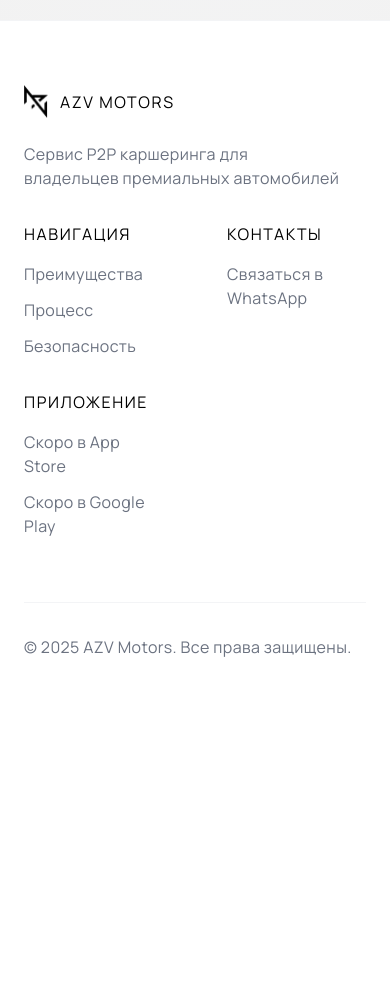
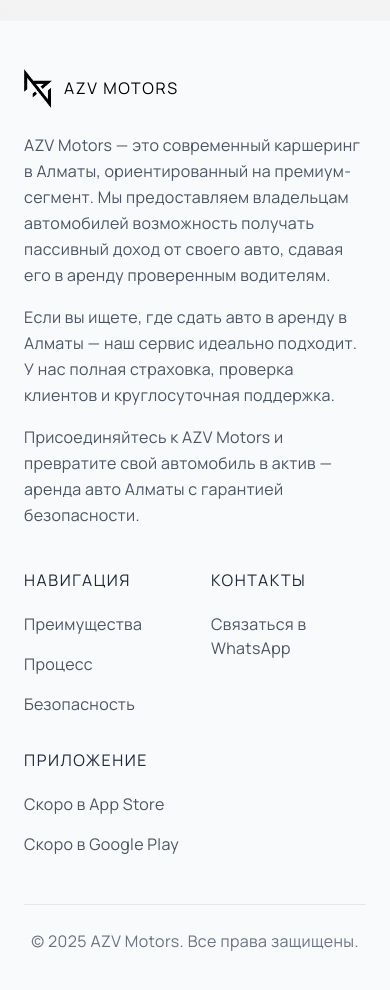
Before and after one commit to rondlsl/axis_motors_backend, a Next.js app in the folder frontend/: page / in a window 390 px wide. Shown: the part 5900-6890 px from the top of the page. Before the commit the page ends 6623 px from the top, so only its background shows below. Built offline with nearby package versions, Linux system fonts and the light colour scheme.

Commit message:
feat: seo optimization

```diff
--- a/frontend/src/app/page.tsx
+++ b/frontend/src/app/page.tsx
@@ -4,6 +4,8 @@
 import Link from "next/link"
 import Image from "next/image"
 import {ArrowRight, Menu, X, ChevronDown} from "lucide-react"
+import Head from 'next/head'
+
 
 export default function Home() {
     const [isMenuOpen, setIsMenuOpen] = useState(false)
@@ -96,6 +98,37 @@
 
     return (
         <div className="min-h-screen bg-white text-black">
+            <Head>
+                <title>AZV Motors — Каршеринг премиальных авто в Алматы | Сдайте авто и зарабатывайте</title>
+                <meta name="description"
+                      content="P2P-каршеринг в Алматы для владельцев премиальных авто. Сдавайте машину в аренду и получайте доход с полной страховкой и безопасностью."/>
+                <meta name="keywords"
+                      content="каршеринг Алматы, аренда авто Алматы, azv motors, сдать авто в аренду, премиальные автомобили, пассивный доход от авто"/>
+                <meta property="og:title" content="AZV Motors — Каршеринг в Алматы"/>
+                <meta property="og:description"
+                      content="AZV Motors — сервис аренды авто премиум-класса. Сдавайте машину и зарабатывайте легко и безопасно."/>
+                <meta property="og:url" content="https://azvmotors.kz"/>
+                <meta name="robots" content="index, follow"/>
+                <meta name="twitter:card" content="summary_large_image"/>
+                <meta name="twitter:title" content="AZV Motors — Каршеринг в Алматы"/>
+                <meta name="twitter:description"
+                      content="Сдайте автомобиль в аренду и зарабатывайте. Каршеринг премиум-класса в Алматы."/>
+                <meta name="twitter:image" content="/og-image.jpg"/>
+                <script type="application/ld+json" dangerouslySetInnerHTML={{
+                    __html: JSON.stringify({
+                        "@context": "https://schema.org",
+                        "@type": "Organization",
+                        "name": "AZV Motors",
+                        "url": "https://azvmotors.kz",
+                        "address": {
+                            "@type": "PostalAddress",
+                            "addressLocality": "Алматы",
+                            "addressCountry": "Казахстан"
+                        },
+                        "description": "P2P-каршеринг премиальных авто в Алматы. Получайте пассивный доход от автомобиля с полной страховкой и безопасностью."
+                    })
+                }}/>
+            </Head>
             {/* Custom cursor */}
             <div
                 className={`fixed w-6 h-6 rounded-full border border-black mix-blend-difference pointer-events-none z-50 transition-opacity duration-300 ${cursorHidden ? "opacity-0" : "opacity-100"}`}
@@ -313,7 +346,7 @@
                                 <div className="relative overflow-hidden rounded-lg">
                                     <Image
                                         src="/fwafwa.jpeg"
-                                        alt="Премиальный автомобиль"
+                                        alt="Премиальный каршеринг в Алматы — AZV Motors"
                                         width={600}
                                         height={800}
                                         className="object-cover w-full h-[400px] md:h-[500px] lg:h-[600px] transform hover:scale-105 transition-transform duration-700"
@@ -404,7 +437,7 @@
                                 <div className="relative overflow-hidden rounded-lg">
                                     <Image
                                         src="/fwafwa.jpeg"
-                                        alt="Премиальный автомобиль"
+                                        alt="Премиальный каршеринг в Алматы — AZV Motors"
                                         width={600}
                                         height={800}
                                         className="object-cover w-full h-[300px] transform hover:scale-105 transition-transform duration-700"
@@ -715,40 +748,61 @@
                     </div>
                 </div>
             </section>
+            {/* Футер */}
+            <footer className="py-12 md:py-16 border-t border-gray-100 bg-gray-50">
+                <div className="container mx-auto px-6 md:px-12 lg:px-16">
+                    <div className="grid grid-cols-1 md:grid-cols-12 gap-10">
+                        {/* Logo and SEO text section */}
+                        <div className="md:col-span-5 lg:col-span-4">
+                            <div className="flex items-center mb-6">
+                                <Image src="/Group.png" alt="AZV Motors" width={28} height={28} className="mr-3"/>
+                                <span className="text-sm font-medium tracking-widest">AZV MOTORS</span>
+                            </div>
 
-            {/* Футер */}
-            <footer className="py-16 border-t border-gray-100">
-                <div className="container mx-auto px-6 md:px-12 lg:px-16">
-                    <div className="flex flex-col md:flex-row justify-between items-start">
-                        <div className="mb-8 md:mb-0">
-                            <div className="flex items-center mb-6">
-                                <Image src="/Group.png" alt="AZV Motors" width={24} height={24} className="mr-3"/>
-                                <span className="text-sm font-light tracking-widest">AZV MOTORS</span>
-                            </div>
-                            <p className="text-xs font-light text-gray-500 tracking-wide max-w-xs">
-                                Сервис P2P каршеринга для владельцев премиальных автомобилей
+                            {/* SEO text with better width */}
+                            <div className="text-sm text-gray-600 leading-relaxed space-y-4 max-w-md">
+                                <p>
+                                    <strong className="font-medium">AZV Motors</strong> — это современный <strong
+                                    className="font-medium">каршеринг в Алматы</strong>,
+                                    ориентированный на премиум-сегмент.
+                                    Мы предоставляем владельцам автомобилей возможность получать <strong
+                                    className="font-medium">пассивный доход</strong> от
+                                    своего авто, сдавая его в аренду проверенным водителям.
+                                </p>
+                                <p>
+                                    Если вы ищете, где <strong className="font-medium">сдать авто в аренду в
+                                    Алматы</strong> — наш сервис
+                                    идеально подходит.
+                                    У нас полная страховка, проверка клиентов и круглосуточная поддержка.
+                                </p>
+                                <p>
+                                    Присоединяйтесь к AZV Motors и превратите свой автомобиль в актив — <strong
+                                    className="font-medium">аренда авто Алматы</strong> с гарантией безопасности.
                                 </p>
                             </div>
+                        </div>
 
-                        <div className="grid grid-cols-2 md:grid-cols-3 gap-x-16 gap-y-8">
+                        {/* Navigation links section */}
+                        <div className="md:col-span-7 lg:col-span-8">
+                            <div className="grid grid-cols-2 md:grid-cols-3 gap-8 md:gap-12 md:pl-8">
                                 <div>
-                                <h3 className="text-xs font-light tracking-widest mb-4">НАВИГАЦИЯ</h3>
-                                <div className="space-y-3">
+                                    <h3 className="text-xs font-medium tracking-widest mb-5 text-gray-800 uppercase">Навигация</h3>
+                                    <div className="space-y-4">
                                         <Link
                                             href="#benefits"
-                                        className="block text-xs font-light text-gray-500 tracking-wide hover:text-gray-800 transition-colors"
+                                            className="block text-sm font-light text-gray-600 hover:text-black transition-colors"
                                         >
                                             Преимущества
                                         </Link>
                                         <Link
                                             href="#process"
-                                        className="block text-xs font-light text-gray-500 tracking-wide hover:text-gray-800 transition-colors"
+                                            className="block text-sm font-light text-gray-600 hover:text-black transition-colors"
                                         >
                                             Процесс
                                         </Link>
                                         <Link
                                             href="#security"
-                                        className="block text-xs font-light text-gray-500 tracking-wide hover:text-gray-800 transition-colors"
+                                            className="block text-sm font-light text-gray-600 hover:text-black transition-colors"
                                         >
                                             Безопасность
                                         </Link>
@@ -756,13 +810,13 @@
                                 </div>
 
                                 <div>
-                                <h3 className="text-xs font-light tracking-widest mb-4">КОНТАКТЫ</h3>
-                                <div className="space-y-3">
+                                    <h3 className="text-xs font-medium tracking-widest mb-5 text-gray-800 uppercase">Контакты</h3>
+                                    <div className="space-y-4">
                                         <Link
                                             href={whatsappLink}
                                             target="_blank"
                                             rel="noopener noreferrer"
-                                        className="block text-xs font-light text-gray-500 tracking-wide hover:text-gray-800 transition-colors"
+                                            className="block text-sm font-light text-gray-600 hover:text-black transition-colors"
                                         >
                                             Связаться в WhatsApp
                                         </Link>
@@ -770,17 +824,23 @@
                                 </div>
 
                                 <div>
-                                <h3 className="text-xs font-light tracking-widest mb-4">ПРИЛОЖЕНИЕ</h3>
-                                <div className="space-y-3">
-                                    <span className="block text-xs font-light text-gray-500 tracking-wide">Скоро в App Store</span>
-                                    <span className="block text-xs font-light text-gray-500 tracking-wide">Скоро в Google Play</span>
+                                    <h3 className="text-xs font-medium tracking-widest mb-5 text-gray-800 uppercase">Приложение</h3>
+                                    <div className="space-y-4">
+                                        <div className="flex items-center text-sm font-light text-gray-600">
+                                            <span>Скоро в App Store</span>
+                                        </div>
+                                        <div className="flex items-center text-sm font-light text-gray-600">
+                                            <span>Скоро в Google Play</span>
+                                        </div>
+                                    </div>
                                 </div>
                             </div>
                         </div>
                     </div>
 
-                    <div className="mt-16 pt-8 border-t border-gray-100">
-                        <p className="text-xs font-light text-gray-500 tracking-wide">
+                    {/* Copyright section */}
+                    <div className="mt-12 pt-6 border-t border-gray-200">
+                        <p className="text-sm font-light text-gray-500 tracking-wide text-center md:text-left">
                             © {new Date().getFullYear()} AZV Motors. Все права защищены.
                         </p>
                     </div>
```
Lines whose indentation alone changed are shown as unchanged.
